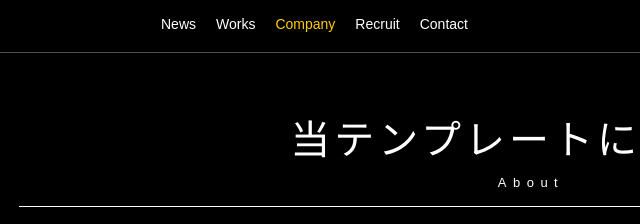
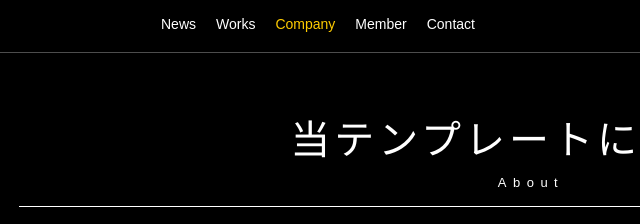
Before and after one commit to FuzzySets/FuzzySets, a plain HTML site: page company.html in a window 1280 px wide. Shown: the top 224 px of the page, 109-749 px from the left. Drawn offline with Linux system fonts and the light colour scheme; files whose address does not match are found by name.

Commit message:
リクルート削除 0802

```diff
--- a/company.html
+++ b/company.html
@@ -21,7 +21,7 @@
 <li><a href="news.html">News</a></li>
 <li><a href="works.html">Works</a></li>
 <li class="current"><a href="company.html">Company</a></li>
-<li><a href="member.html">Recruit</a></li>
+<li><a href="member.html">Member</a></li>
 <li><a href="contact.html">Contact</a></li>
 </ul>
 </nav>
@@ -39,7 +39,7 @@
 <li><a href="news.html">News</a></li>
 <li><a href="works.html">Works</a></li>
 <li><a href="company.html">Company</a></li>
-<li><a href="member.html">Recruit</a></li>
+<li><a href="member.html">Member</a></li>
 <li><a href="contact.html">Contact</a></li>
 </ul>
 </nav>
```
Also changed, not shown: confirm.html (+1 -1 lines), contact.html (+1 -1 lines), finish.html (+1 -1 lines), form.html (+1 -1 lines), kotoba.html (+1 -1 lines), member.html (+1 -1 lines), news.html (+1 -1 lines), works.html (+1 -1 lines), works2.html (+1 -1 lines).
